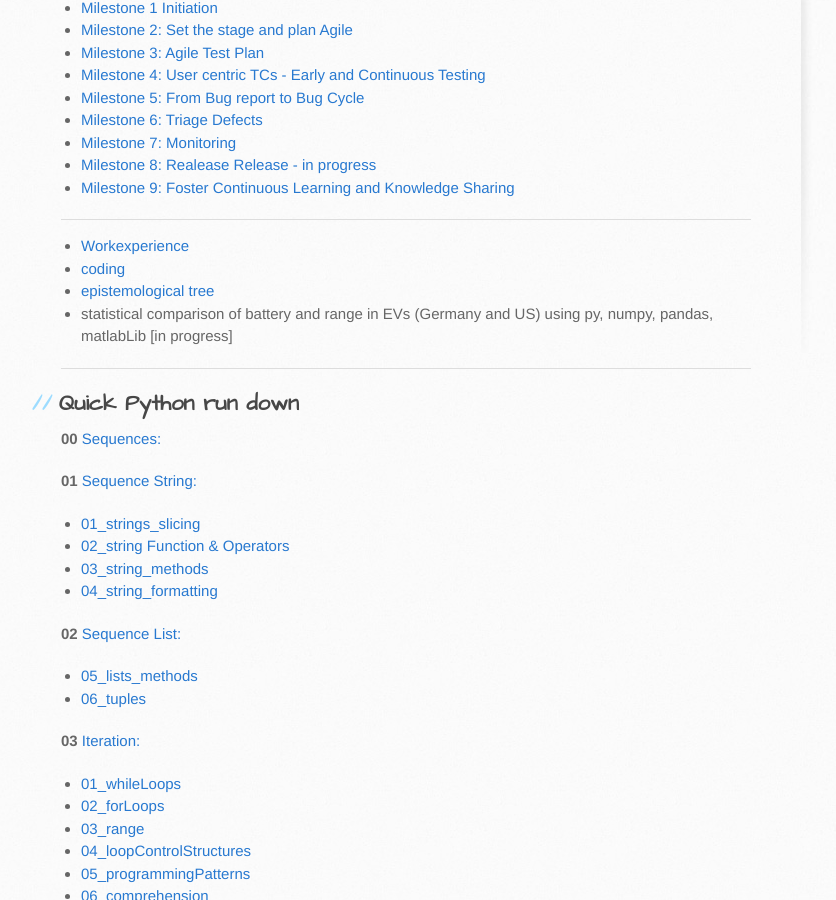
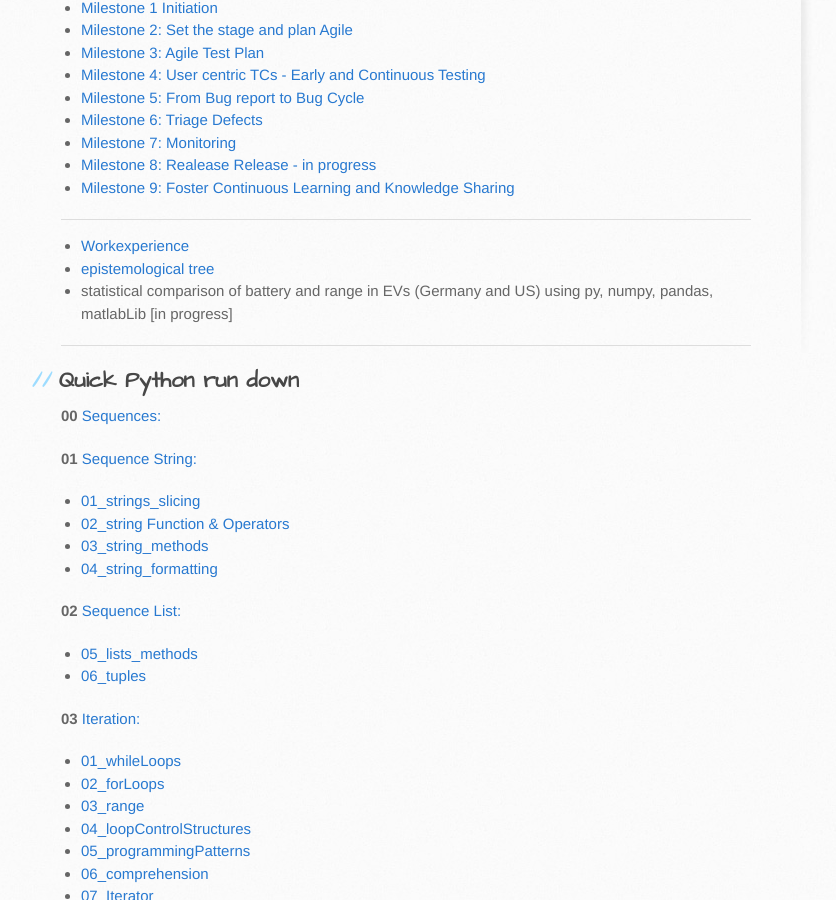
Before and after one commit to trumpfheller/trumpfheller.github.io, a Jekyll site: the page built from index.md, in a window 1280 px wide and 900 px high, scrolled down 372 px. Shown: the whole window, without its empty margins (99-935 px from the left). Built offline with Jekyll 4.4.1, drawn with Linux system fonts in a browser that asks for light colours.

Commit message:
Update index.md

```diff
--- a/index.md
+++ b/index.md
@@ -21,7 +21,6 @@ layout: default
 ---
 
 - [Workexperience](https://sciustechnologia.github.io/)
-- [coding]()
 - [epistemological tree](epistemologicalTree.html)
 - statistical comparison of battery and range in EVs (Germany and US) using py, numpy, pandas, matlabLib [in progress]
 
```
